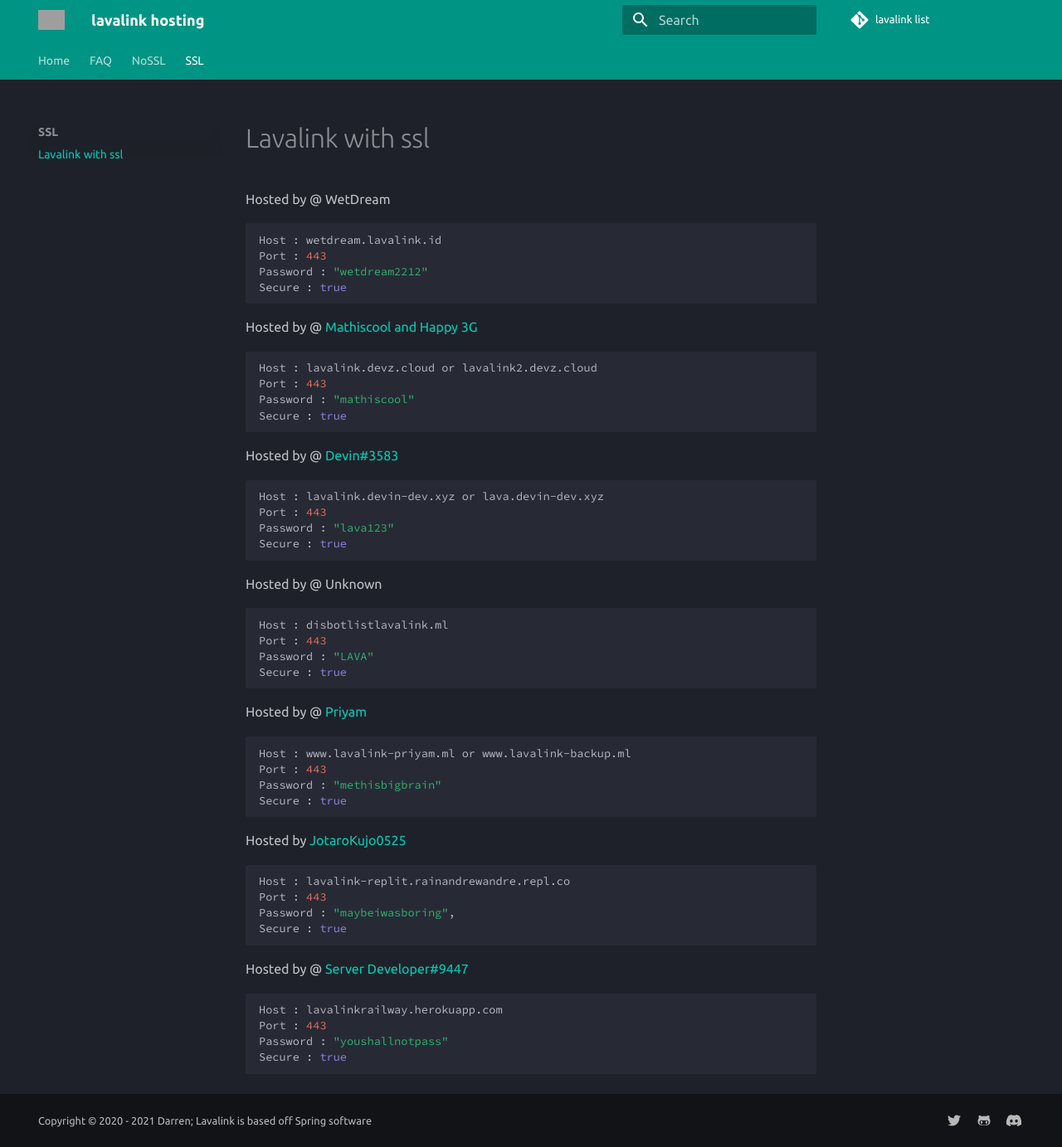
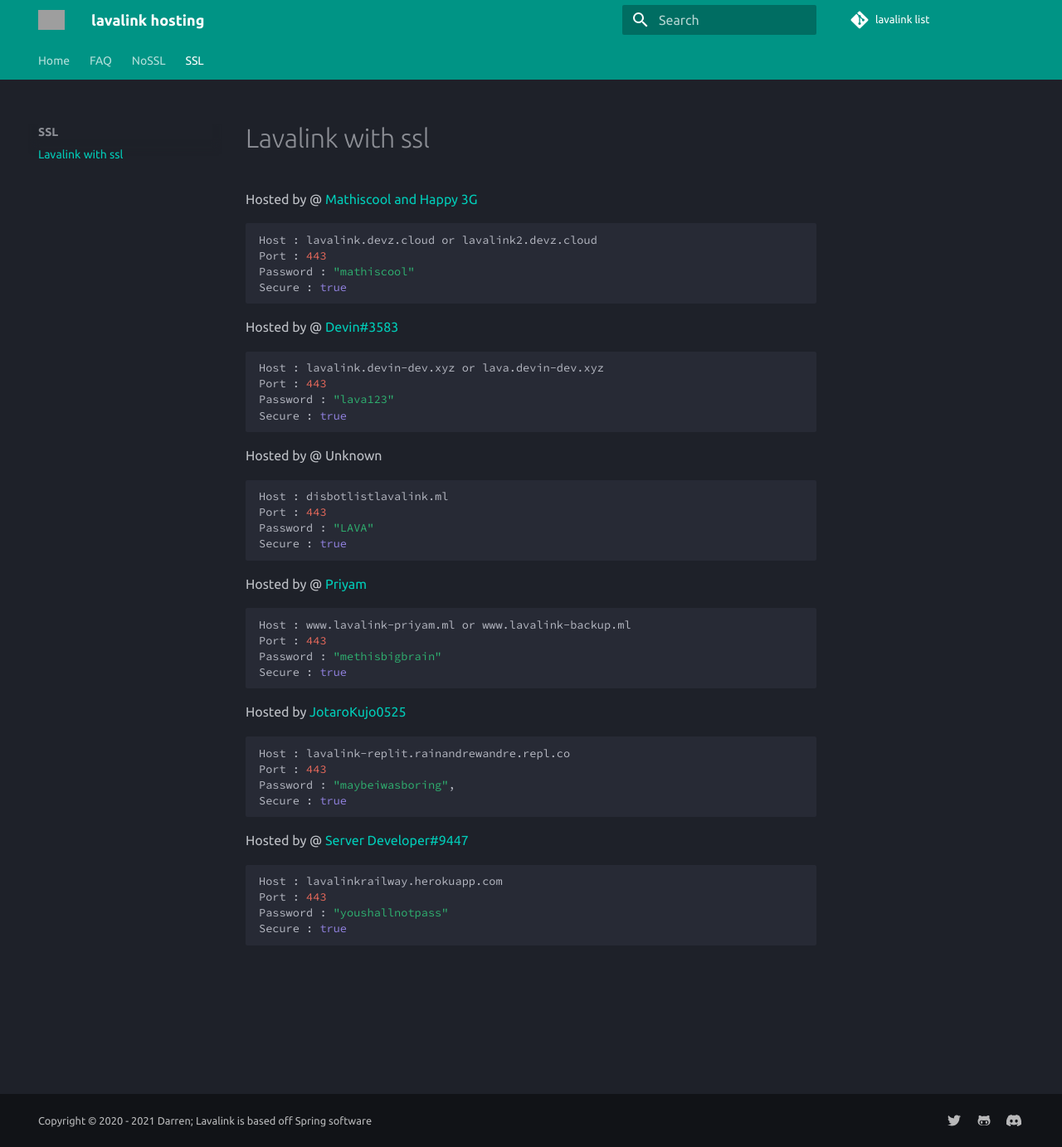
Before and after one commit to DarrenOfficial/lavalink-list, an MkDocs documentation site: the page built from docs/SSL/lavalink-with-ssl.md, in a window 1280 px wide and 1383 px high. Shown: the whole window at 83% size. Built offline with MkDocs 1.6.1 and Material for MkDocs 9.7.7, drawn with Linux system fonts in a browser that asks for light colours; comment, search, counter and statistics services are not loaded; grey boxes are pictures that could not be loaded.

Commit message:
Revert ffs

````diff
--- a/docs/SSL/lavalink-with-ssl.md
+++ b/docs/SSL/lavalink-with-ssl.md
@@ -1,10 +1,3 @@
-Hosted by @ WetDream
-```bash
-Host : wetdream.lavalink.id
-Port : 443
-Password : "wetdream2212"
-Secure : true
-```
 Hosted by @ [Mathiscool and Happy 3G](https://discord.io/botsuniversity)
 ```bash
 Host : lavalink.devz.cloud or lavalink2.devz.cloud
````
